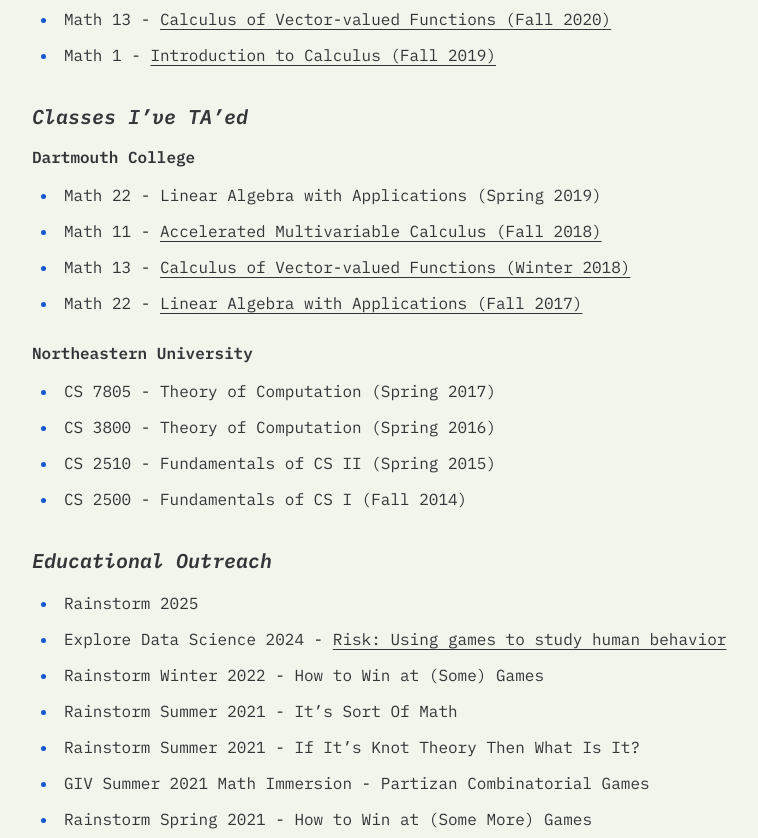
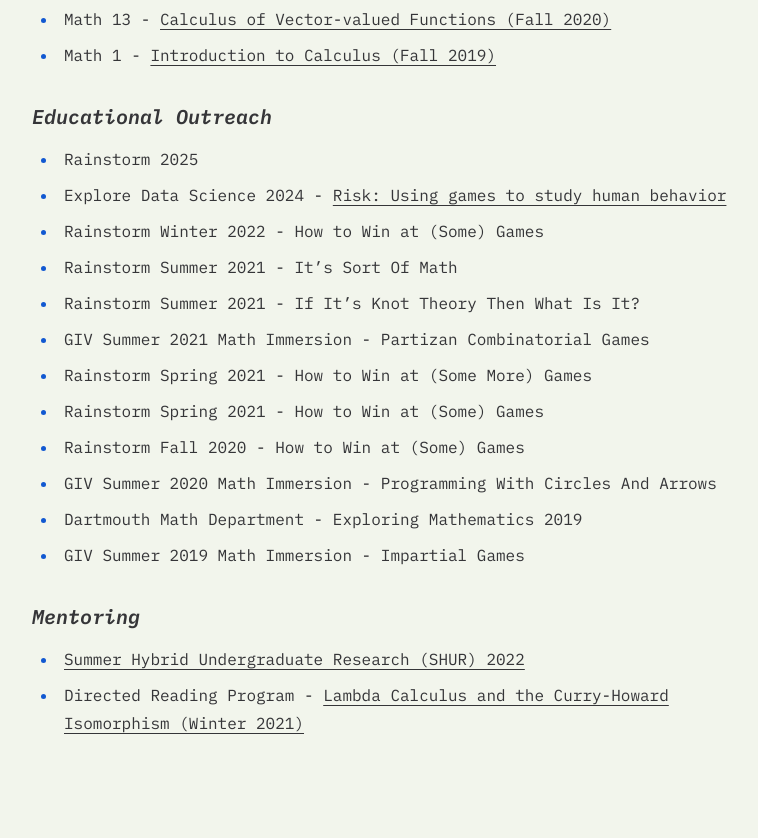
Before and after one commit to zach-winkeler/zach-winkeler.github.io, an Astro site: page /teaching in a window 1280 px wide. Shown: the part 984-1822 px from the top of the page, without its empty margins (240-998 px from the left). Built offline with nearby package versions, Linux system fonts and the light colour scheme; Astro itself is replaced by a stand-in of ours.

Commit message:
Updated CV and related items

```diff
--- a/src/pages/research.mdx
+++ b/src/pages/research.mdx
@@ -12,6 +12,7 @@
 
 ### Publications
 - "Khovanov homology and Lagrangian cobordisms" (with G. Martin and I. Petkova, [arXiv link](https://arxiv.org/abs/2412.15351))
+  - To appear in _Proceedings of the American Mathematical Society_
 - "Spectral GRID invariants and Lagrangian cobordisms" (with M. Jubeir, I. Petkova, N. Schwartz, and C.-M. M. Wong, [arXiv link](https://arxiv.org/abs/2303.16130)
   - Studia Scientiarum Mathematicarum Hungarica, 61(4), 311-340. DOI: [10.1556/012.2024.04325](https://doi.org/10.1556/012.2024.04325)
 - "On the invariance of the Dowlin spectral sequence" (with S. Tripp, [arXiv link](https://arxiv.org/abs/2207.14415))
--- a/src/pages/teaching.md
+++ b/src/pages/teaching.md
@@ -29,20 +29,6 @@
 - Math 13 - [Calculus of Vector-valued Functions (Fall 2020)](https://math.dartmouth.edu/~m13f20)
 - Math 1 - [Introduction to Calculus (Fall 2019)](https://math.dartmouth.edu/~m1f19)
 
-### Classes I've TA'ed
-
-#### Dartmouth College
-- Math 22 - Linear Algebra with Applications (Spring 2019)
-- Math 11 - [Accelerated Multivariable Calculus (Fall 2018)](https://math.dartmouth.edu/~m11f18/general_info.php)
-- Math 13 - [Calculus of Vector-valued Functions (Winter 2018)](https://math.dartmouth.edu/~m13w18/)
-- Math 22 - [Linear Algebra with Applications (Fall 2017)](https://math.dartmouth.edu/~m22f17/general_info.php)
-
-#### Northeastern University
-- CS 7805 - Theory of Computation (Spring 2017)
-- CS 3800 - Theory of Computation (Spring 2016)
-- CS 2510 - Fundamentals of CS II (Spring 2015)
-- CS 2500 - Fundamentals of CS I (Fall 2014)
-
 ### Educational Outreach
 - Rainstorm 2025
 - Explore Data Science 2024 - [Risk: Using games to study human behavior](/presentations/explore-data-science-2024)
```
Also changed, not shown: 1 other file.
